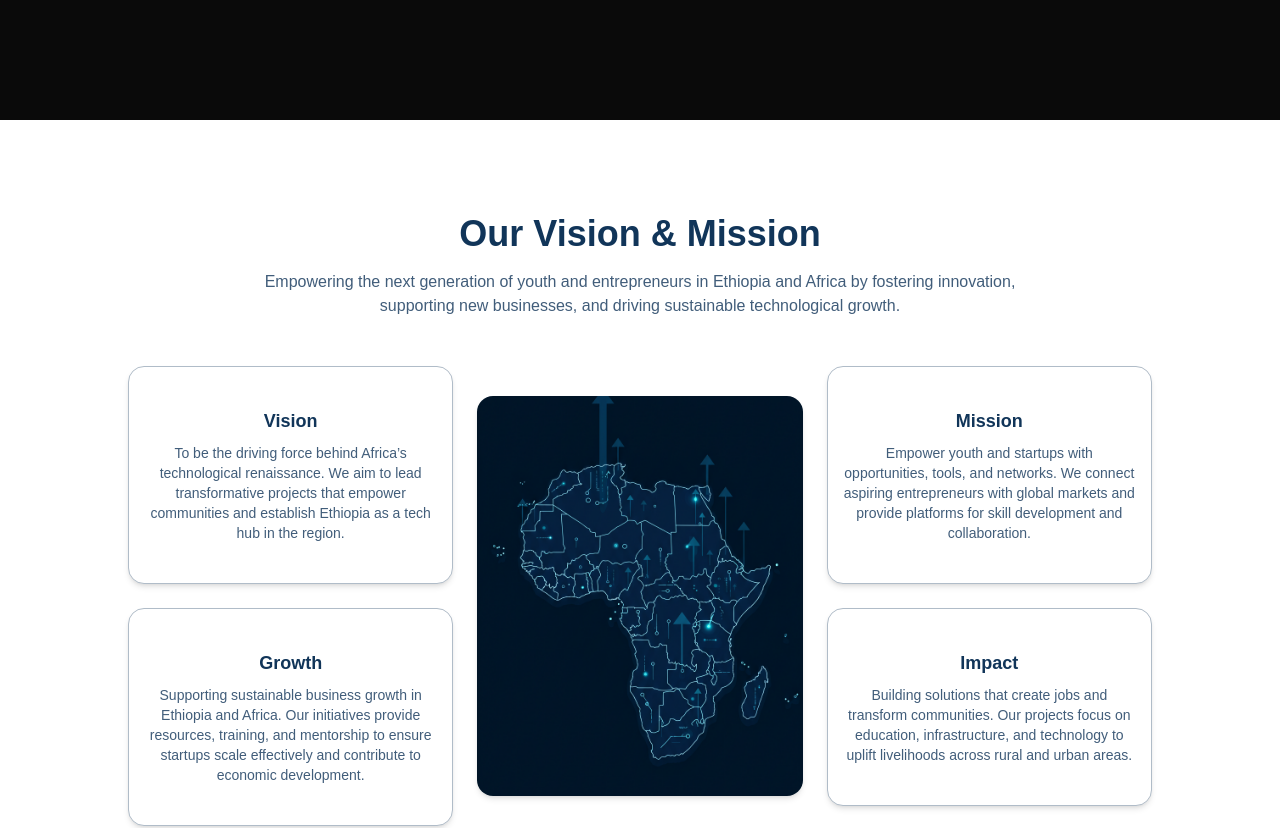
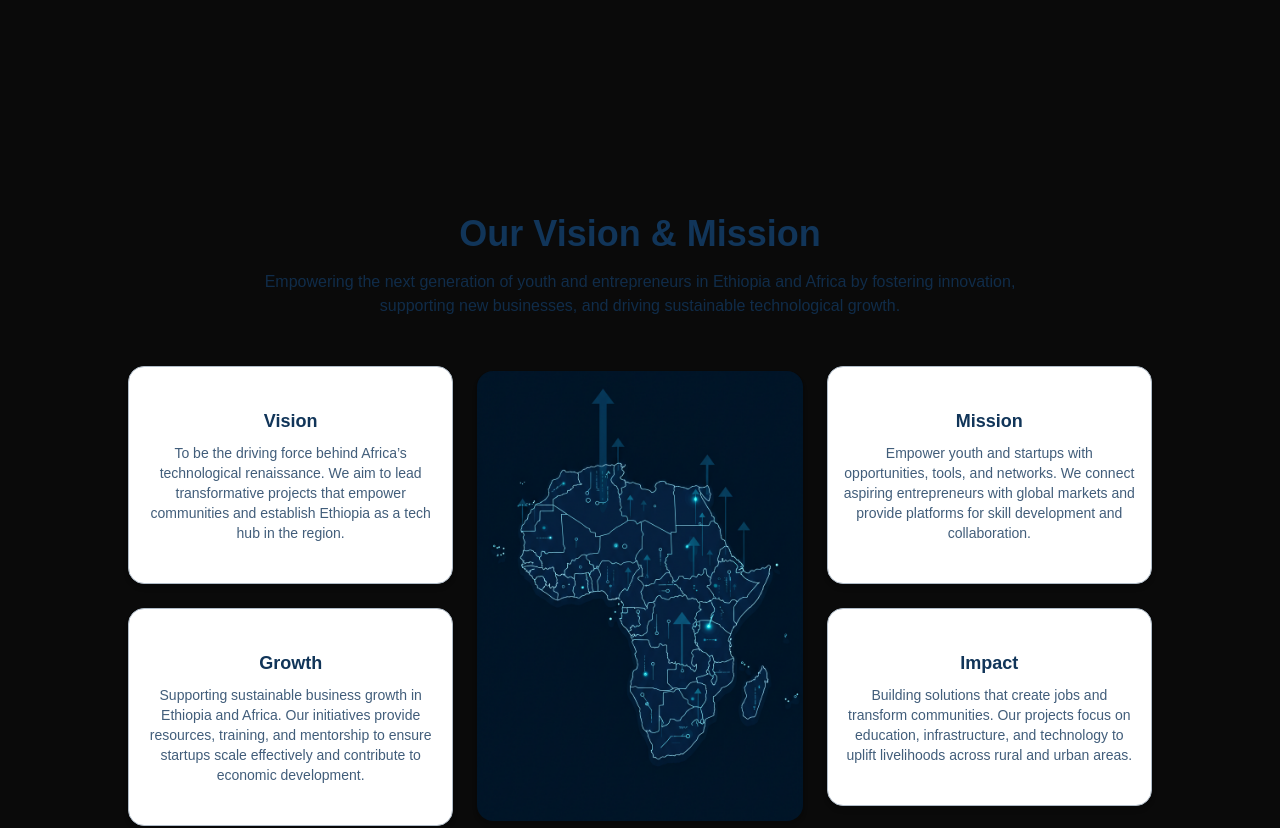
Before and after one commit to AndroSolutionsPersonal/Andro-Website, a Next.js app: page /about in a window 1280 px wide. Shown: the part 1480-2308 px from the top of the page. Built offline with nearby package versions, Linux system fonts and the light colour scheme.

Commit message:
making vision and mission

```diff
--- a/components/AboutMV.jsx
+++ b/components/AboutMV.jsx
@@ -5,7 +5,7 @@ import img from "@/assets/AboutMV.png";
 
 export default function VisionMission() {
     return (
-        <section className="min-h-screen w-full bg-white flex flex-col justify-center items-center px-6 md:px-12 lg:px-20 py-12">
+        <section className="min-h-screen w-full bg-foreground flex flex-col justify-center items-center px-6 md:px-12 lg:px-20 py-12">
             <div className="text-center mb-12 max-w-3xl mx-auto">
                 <h2 className="text-3xl md:text-4xl font-bold text-[#113559]">Our Vision & Mission</h2>
                 <p className="mt-4 text-[#113559]/80">
@@ -34,7 +34,7 @@ export default function VisionMission() {
                 </div>
                 {/* Center column with image */}
                 <div className="flex justify-center items-center">
-                    <div className="w-[300px] h-[300px] md:w-[400px] md:h-[400px] relative">
+                    <div className="w-[300px] h-[300px] md:w-[400px] md:h-[450px] relative">
                         <Image
                             src={img}
                             alt="Vision and Mission Illustration"
```
